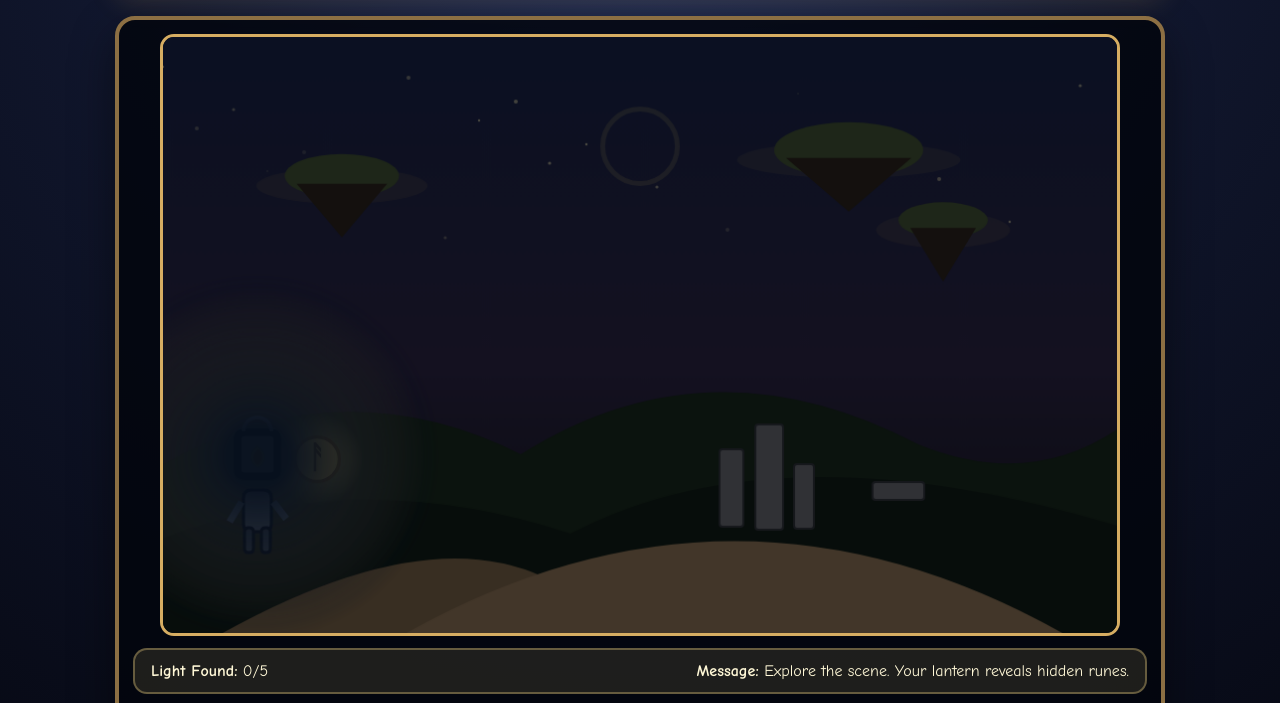
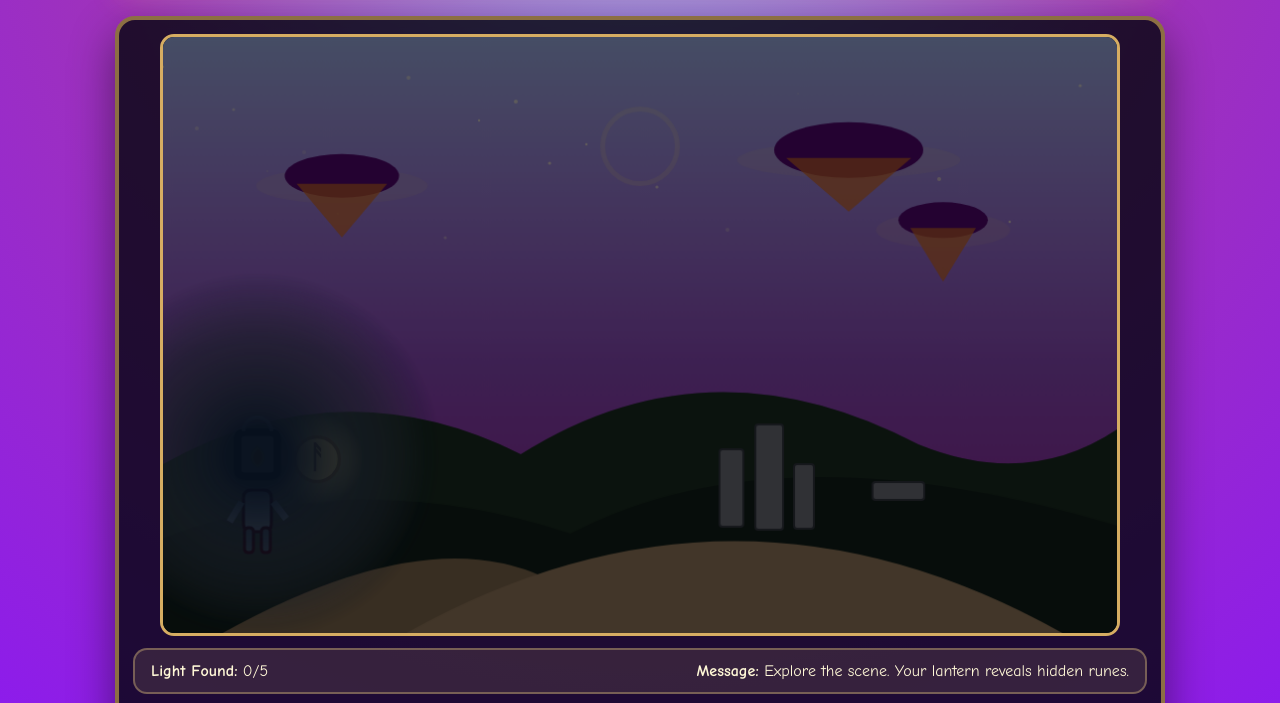
Before and after one commit to Cyber-Foxxy/Mr.-Justice, a plain HTML site: page index.html in a window 1280 px wide. Shown: the part 185-888 px from the top of the page. Drawn offline with Linux system fonts and the light colour scheme; animation ran at ten frames a second.

Commit message:
changed color scheme to lighten

```diff
--- a/script.js
+++ b/script.js
@@ -50,8 +50,8 @@
     // Lantern glow
    const glow = ctx.createRadialGradient(0, -48, 8, 0, -48, 170);
     glow.addColorStop(0, "rgba(255, 245, 200, 0.8)");
-    glow.addColorStop(0.35, "rgba(255, 210, 100, 0.4)");
-    glow.addColorStop(1, "rgba(255, 180, 80, 0)");
+    glow.addColorStop(0.35, "rgba(243, 225, 181, 0.4)");
+    glow.addColorStop(1, "rgba(235, 216, 191, 0)");
     ctx.fillStyle = glow;
     ctx.beginPath();
     ctx.arc(0, -48, 170, 0, Math.PI * 2);
@@ -59,7 +59,7 @@
 
     // Body
     ctx.fillStyle = "#aeb7c7";
-    ctx.strokeStyle = "#232936";
+    ctx.strokeStyle = "#540e1d";
     ctx.lineWidth = 3;
     roundRect(-14, -14, 28, 42, 8, true, true);
 
@@ -227,9 +227,9 @@
 function drawBackground() {
   // Sky
   const sky = ctx.createLinearGradient(0, 0, 0, canvas.height);
-  sky.addColorStop(0, "#17244b");
-  sky.addColorStop(0.55, "#2c2647");
-  sky.addColorStop(1, "#12121b");
+  sky.addColorStop(0, "#98a9dc");
+  sky.addColorStop(0.55, "#b45ff09d");
+  sky.addColorStop(1, "#c921cc8f");
   ctx.fillStyle = sky;
   ctx.fillRect(0, 0, canvas.width, canvas.height);
 
@@ -276,12 +276,12 @@
     ctx.ellipse(0, 10, island.w * 0.75, 18, 0, 0, Math.PI * 2);
     ctx.fill();
 
-    ctx.fillStyle = "#415336";
+    ctx.fillStyle = "#4f046b";
     ctx.beginPath();
     ctx.ellipse(0, 0, island.w / 2, island.h, 0, 0, Math.PI * 2);
     ctx.fill();
 
-    ctx.fillStyle = "#2b231e";
+    ctx.fillStyle = "#c86323b7";
     ctx.beginPath();
     ctx.moveTo(-island.w / 2 + 12, 8);
     ctx.lineTo(0, 62);
--- a/style.css
+++ b/style.css
@@ -7,7 +7,7 @@
   min-height: 100vh;
   font-family: "Comic Sans MS", "Trebuchet MS", Arial, sans-serif;
   background:
-    radial-gradient(circle at top, #24325f 0%, #11172e 45%, #060812 100%);
+    radial-gradient(circle at top, #9cb0f1 0%, #9f33ba 45%, #8917f5 100%);
   color: #fff8d7;
   display: flex;
   justify-content: center;
```
